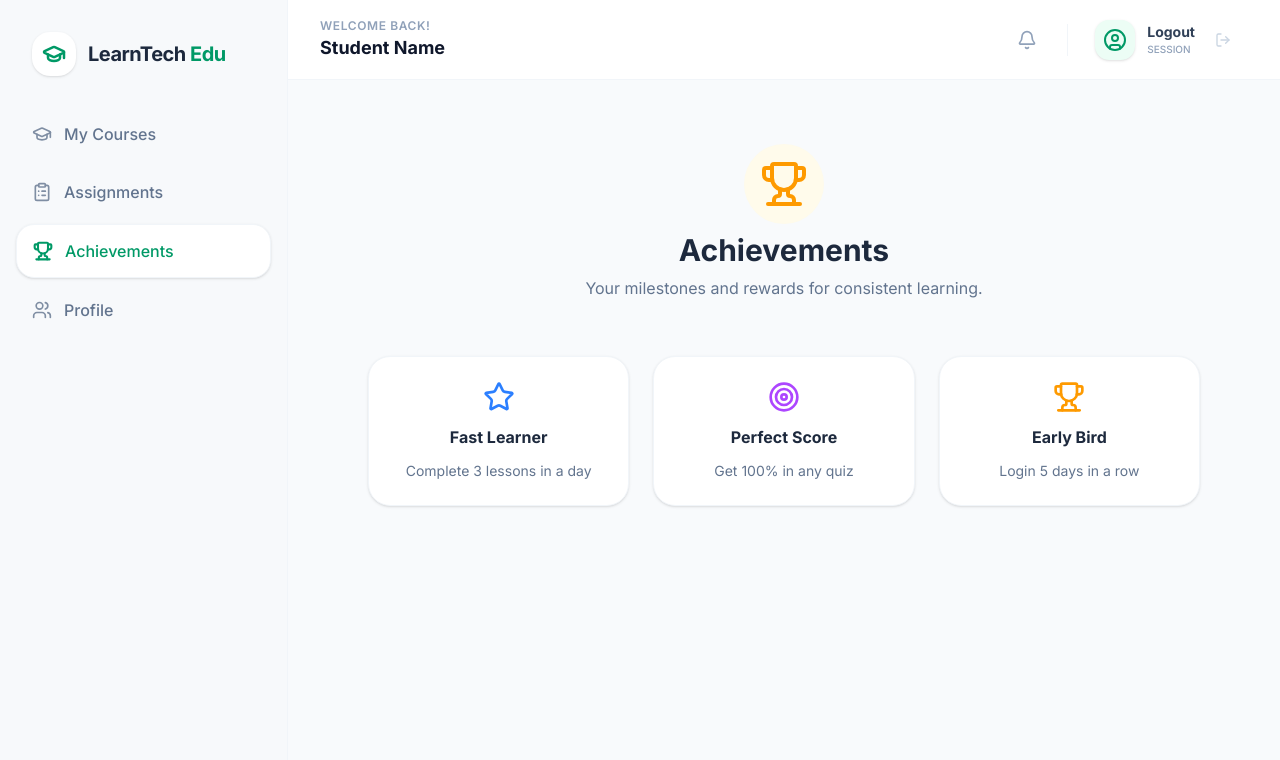
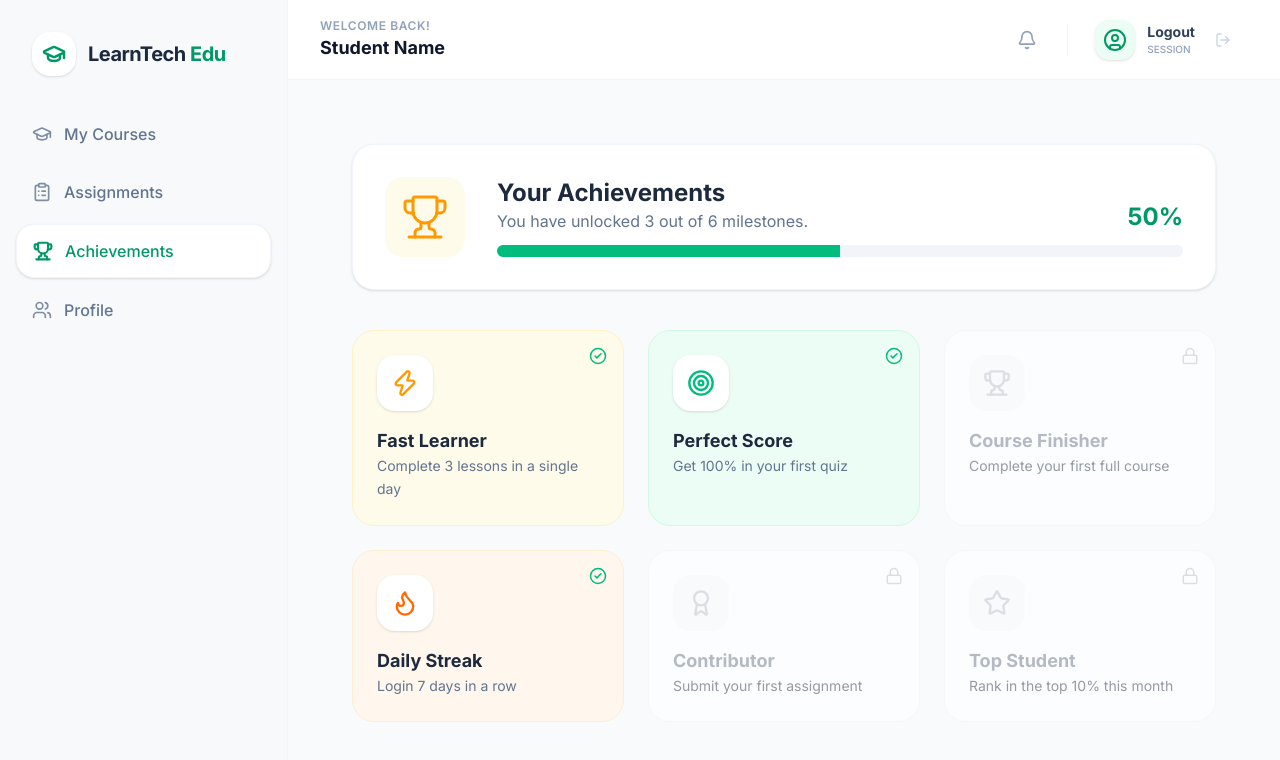
Before and after one commit to rodrigopinto30/learn-tech, a Next.js app in the folder frontend/: page /learn/achievements in a window 1280 px wide. Shown: the top 760 px of the page. Built offline with nearby package versions, Linux system fonts and the light colour scheme.

Commit message:
feat: implement achievements view with progress tracking and badge system

```diff
--- a/frontend/src/app/(protected)/learn/achievements/page.tsx
+++ b/frontend/src/app/(protected)/learn/achievements/page.tsx
@@ -1,49 +1,176 @@
+"use client";
+
+import React from "react";
+import {
+  Trophy,
+  Star,
+  Target,
+  Zap,
+  Flame,
+  Award,
+  Lock,
+  CheckCircle2,
+} from "lucide-react";
 import { cn } from "@/lib/utils";
-import { Trophy, Star, Target } from "lucide-react";
+
+const ACHIEVEMENTS = [
+  {
+    id: 1,
+    title: "Fast Learner",
+    desc: "Complete 3 lessons in a single day",
+    icon: Zap,
+    color: "text-amber-500",
+    bg: "bg-amber-50",
+    border: "border-amber-100",
+    unlocked: true,
+  },
+  {
+    id: 2,
+    title: "Perfect Score",
+    desc: "Get 100% in your first quiz",
+    icon: Target,
+    color: "text-emerald-500",
+    bg: "bg-emerald-50",
+    border: "border-emerald-100",
+    unlocked: true,
+  },
+  {
+    id: 3,
+    title: "Course Finisher",
+    desc: "Complete your first full course",
+    icon: Trophy,
+    color: "text-blue-500",
+    bg: "bg-blue-50",
+    border: "border-blue-100",
+    unlocked: false,
+  },
+  {
+    id: 4,
+    title: "Daily Streak",
+    desc: "Login 7 days in a row",
+    icon: Flame,
+    color: "text-orange-500",
+    bg: "bg-orange-50",
+    border: "border-orange-100",
+    unlocked: true,
+  },
+  {
+    id: 5,
+    title: "Contributor",
+    desc: "Submit your first assignment",
+    icon: Award,
+    color: "text-purple-500",
+    bg: "bg-purple-50",
+    border: "border-purple-100",
+    unlocked: false,
+  },
+  {
+    id: 6,
+    title: "Top Student",
+    desc: "Rank in the top 10% this month",
+    icon: Star,
+    color: "text-yellow-500",
+    bg: "bg-yellow-50",
+    border: "border-yellow-100",
+    unlocked: false,
+  },
+];
 
 export default function AchievementsPage() {
+  const unlockedCount = ACHIEVEMENTS.filter((a) => a.unlocked).length;
+  const progressPercentage = (unlockedCount / ACHIEVEMENTS.length) * 100;
+
   return (
-    <div className="p-8 space-y-6 text-center max-w-4xl mx-auto">
-      <div className="space-y-2">
-        <div className="inline-flex p-4 bg-amber-50 rounded-full text-amber-500 mb-2">
-          <Trophy size={48} />
+    <div className="p-8 space-y-10 max-w-6xl mx-auto">
+      {/* Header & Global Progress */}
+      <header className="bg-white p-8 rounded-3xl border border-slate-100 shadow-sm flex flex-col md:flex-row items-center gap-8">
+        <div className="p-4 bg-amber-50 rounded-2xl text-amber-500">
+          <Trophy size={48} strokeWidth={1.5} />
         </div>
-        <h1 className="text-3xl font-bold text-slate-800">Achievements</h1>
+        <div className="flex-1 space-y-3 w-full">
+          <div className="flex justify-between items-end">
+            <div>
+              <h1 className="text-2xl font-bold text-slate-800">
+                Your Achievements
+              </h1>
               <p className="text-slate-500">
-          Your milestones and rewards for consistent learning.
+                You have unlocked {unlockedCount} out of {ACHIEVEMENTS.length}{" "}
+                milestones.
               </p>
             </div>
+            <span className="text-2xl font-bold text-emerald-600">
+              {Math.round(progressPercentage)}%
+            </span>
+          </div>
+          <div className="h-3 w-full bg-slate-100 rounded-full overflow-hidden">
+            <div
+              className="h-full bg-emerald-500 transition-all duration-1000 ease-out"
+              style={{ width: `${progressPercentage}%` }}
+            />
+          </div>
+        </div>
+      </header>
 
-      <div className="grid grid-cols-1 md:grid-cols-3 gap-6 pt-8">
-        {[
-          {
-            label: "Fast Learner",
-            desc: "Complete 3 lessons in a day",
-            icon: Star,
-            color: "text-blue-500",
-          },
-          {
-            label: "Perfect Score",
-            desc: "Get 100% in any quiz",
-            icon: Target,
-            color: "text-purple-500",
-          },
-          {
-            label: "Early Bird",
-            desc: "Login 5 days in a row",
-            icon: Trophy,
-            color: "text-amber-500",
-          },
-        ].map((badge) => (
+      <div className="grid grid-cols-1 sm:grid-cols-2 lg:grid-cols-3 gap-6">
+        {ACHIEVEMENTS.map((achievement) => {
+          const Icon = achievement.icon;
+          return (
             <div
-            key={badge.label}
-            className="bg-white p-6 rounded-3xl border border-slate-100 shadow-sm space-y-3"
+              key={achievement.id}
+              className={cn(
+                "relative group p-6 rounded-3xl border transition-all duration-300",
+                achievement.unlocked
+                  ? `${achievement.bg} ${achievement.border} hover:shadow-md cursor-default`
+                  : "bg-white border-slate-100 opacity-70 grayscale-[0.5]",
+              )}
             >
-            <badge.icon className={cn("mx-auto", badge.color)} size={32} />
-            <h3 className="font-bold text-slate-800">{badge.label}</h3>
-            <p className="text-sm text-slate-500">{badge.desc}</p>
+              {!achievement.unlocked && (
+                <div className="absolute top-4 right-4 text-slate-300">
+                  <Lock size={18} />
                 </div>
-        ))}
+              )}
+              {achievement.unlocked && (
+                <div className="absolute top-4 right-4 text-emerald-500 animate-in zoom-in duration-500">
+                  <CheckCircle2 size={18} />
+                </div>
+              )}
+
+              <div className="space-y-4">
+                <div
+                  className={cn(
+                    "w-14 h-14 rounded-2xl flex items-center justify-center transition-transform group-hover:scale-110 duration-300",
+                    achievement.unlocked ? "bg-white shadow-sm" : "bg-slate-50",
+                  )}
+                >
+                  <Icon
+                    className={
+                      achievement.unlocked
+                        ? achievement.color
+                        : "text-slate-300"
+                    }
+                    size={28}
+                  />
+                </div>
+
+                <div>
+                  <h3
+                    className={cn(
+                      "font-bold text-lg",
+                      achievement.unlocked
+                        ? "text-slate-800"
+                        : "text-slate-400",
+                    )}
+                  >
+                    {achievement.title}
+                  </h3>
+                  <p className="text-sm text-slate-500 leading-relaxed">
+                    {achievement.desc}
+                  </p>
+                </div>
+              </div>
+            </div>
+          );
+        })}
       </div>
     </div>
   );
```
Lines whose indentation alone changed are shown as unchanged.
